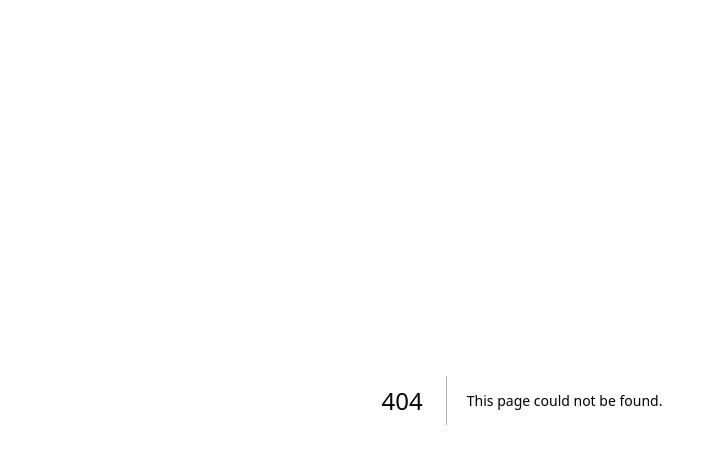
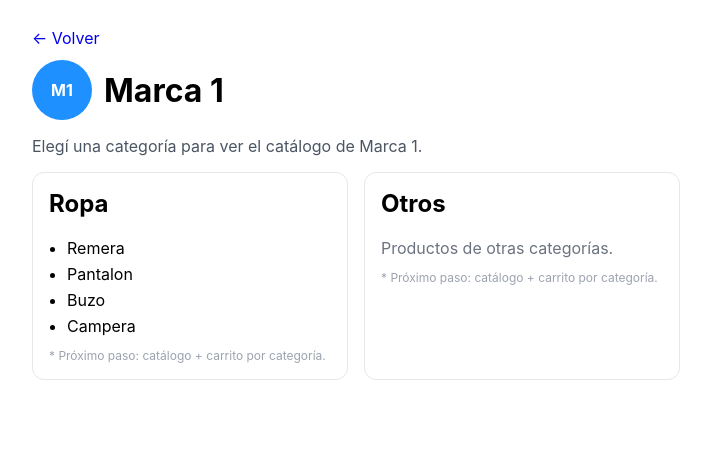
Before and after one commit to cabure-swag/cabure-proto, a Next.js app: page /marcas/marca-1 in a window 1280 px wide. Before the commit this address had no page. Shown: the top 464 px of the page, without its empty margins (118-829 px from the left). Built offline with nearby package versions, Linux system fonts and the light colour scheme.

Commit message:
add brand page with categories (Ropa and Otros)

```diff
--- /dev/null
+++ b/pages/marcas/[slug].jsx
@@ -0,0 +1,89 @@
+import React from 'react';
+import { useRouter } from 'next/router';
+import { BRANDS } from '../../data/brands';
+
+const CATEGORIES = [
+  { name: 'Ropa', sub: ['Remera', 'Pantalon', 'Buzo', 'Campera'] },
+  { name: 'Otros', sub: [] }
+];
+
+export default function BrandPage() {
+  const router = useRouter();
+  const { slug } = router.query;
+
+  const brand = BRANDS.find(b => b.slug === slug);
+
+  if (!brand) {
+    return (
+      <main style={{ padding: 20, fontFamily: 'Inter, system-ui, Arial', maxWidth: 980, margin: '0 auto' }}>
+        <a href="/" style={{ textDecoration: 'none' }}>← Volver</a>
+        <h1 style={{ marginTop: 12 }}>Marca no encontrada</h1>
+        <p>Verificá el link o volvé a la página principal.</p>
+      </main>
+    );
+  }
+
+  return (
+    <main style={{ padding: 20, fontFamily: 'Inter, system-ui, Arial', maxWidth: 980, margin: '0 auto' }}>
+      <a href="/" style={{ textDecoration: 'none' }}>← Volver</a>
+
+      <header style={{ display: 'flex', alignItems: 'center', gap: 12, marginTop: 12, marginBottom: 8 }}>
+        <div
+          style={{
+            width: 60,
+            height: 60,
+            borderRadius: '50%',
+            background: brand.logoColor,
+            display: 'grid',
+            placeItems: 'center',
+            color: 'white',
+            fontWeight: 700
+          }}
+          title={brand.name}
+          aria-label={`Logo de ${brand.name}`}
+        >
+          {brand.name.split(' ').map(p => p[0]).join('').slice(0,2).toUpperCase()}
+        </div>
+        <h1 style={{ margin: 0 }}>{brand.name}</h1>
+      </header>
+
+      <p style={{ color: '#4b5563' }}>
+        Elegí una categoría para ver el catálogo de {brand.name}.
+      </p>
+
+      <section
+        style={{
+          display: 'grid',
+          gridTemplateColumns: 'repeat(auto-fill, minmax(260px, 1fr))',
+          gap: 16,
+          marginTop: 12
+        }}
+      >
+        {CATEGORIES.map((cat) => (
+          <div key={cat.name} style={{ border: '1px solid #e5e7eb', borderRadius: 12, padding: 16, background: '#fff' }}>
+            <h2 style={{ marginTop: 0 }}>{cat.name}</h2>
+
+            {cat.name === 'Ropa' && (
+              <ul style={{ marginTop: 8, marginBottom: 0, paddingLeft: 18 }}>
+                {cat.sub.map(s => (
+                  <li key={s} style={{ marginBottom: 6 }}>
+                    {/* Próximo paso: linkear a lista de productos por subcategoría */}
+                    <span style={{ cursor: 'default' }}>{s}</span>
+                  </li>
+                ))}
+              </ul>
+            )}
+
+            {cat.name === 'Otros' && (
+              <div style={{ color: '#6b7280' }}>Productos de otras categorías.</div>
+            )}
+
+            <div style={{ marginTop: 12, fontSize: 12, color: '#9ca3af' }}>
+              * Próximo paso: catálogo + carrito por categoría.
+            </div>
+          </div>
+        ))}
+      </section>
+    </main>
+  );
+}
```
